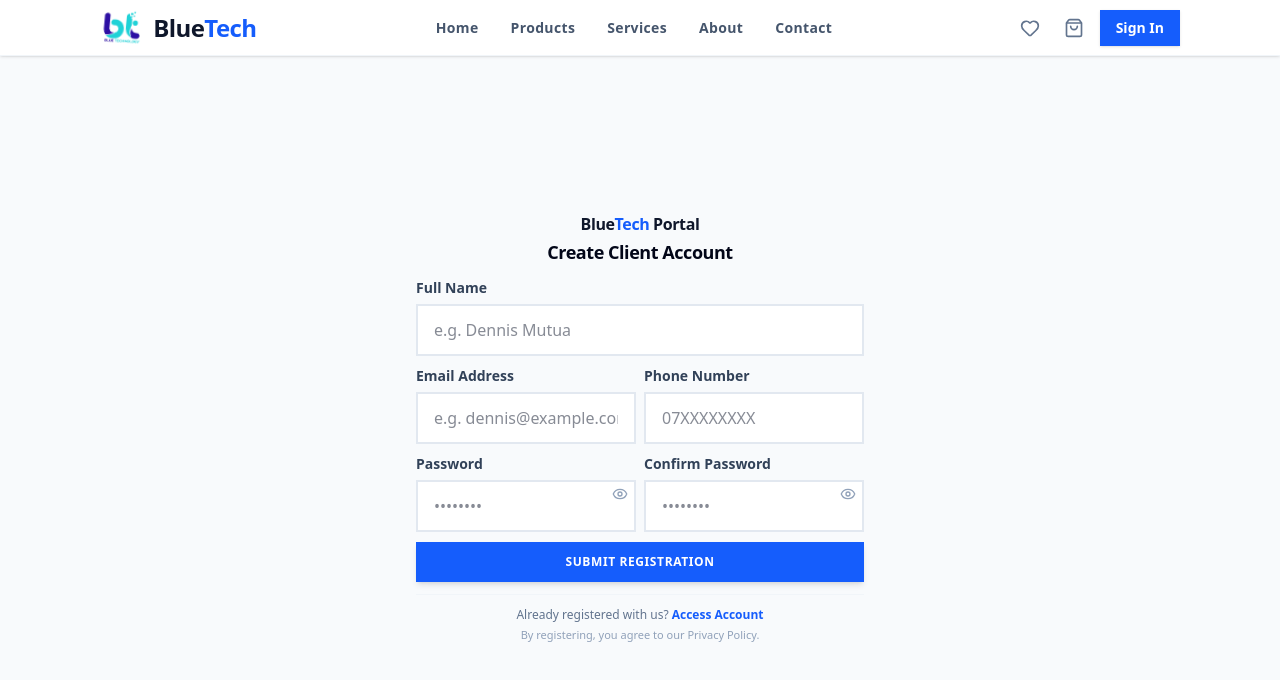
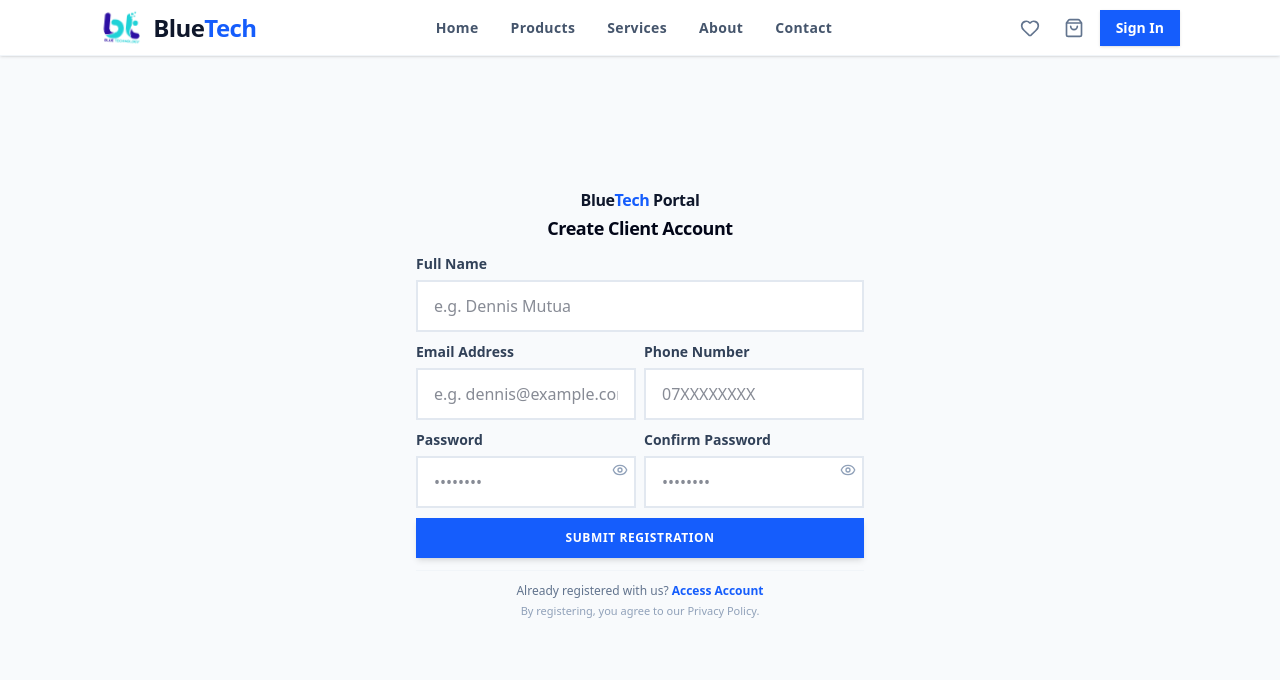
Before and after one commit to bluetech254/bluetech, a React (Vite) app in the folder client/: page /register in a window 1280 px wide. Shown: the top 680 px of the page. Built offline with nearby package versions, Linux system fonts and the light colour scheme; no server answers.

Commit message:
auth: reduce top margin on login and register pages

```diff
--- a/client/src/pages/LoginPage.tsx
+++ b/client/src/pages/LoginPage.tsx
@@ -51,7 +51,7 @@ export const LoginPage = () => {
   };
 
   return (
-    <div className="max-w-md mx-auto py-12 px-4 animate-fade-in">
+    <div className="max-w-md mx-auto py-12 px-4 -mt-12 animate-fade-in">
       <div className="space-y-6 text-left">
 
         {/* Title */}
--- a/client/src/pages/RegisterPage.tsx
+++ b/client/src/pages/RegisterPage.tsx
@@ -63,7 +63,7 @@ export const RegisterPage = () => {
   };
 
   return (
-    <div className="max-w-md mx-auto w-full animate-fade-in">
+    <div className="max-w-md mx-auto w-full -mt-12 animate-fade-in">
       <div className="space-y-3 text-left">
 
         {/* Header Title */}
```
